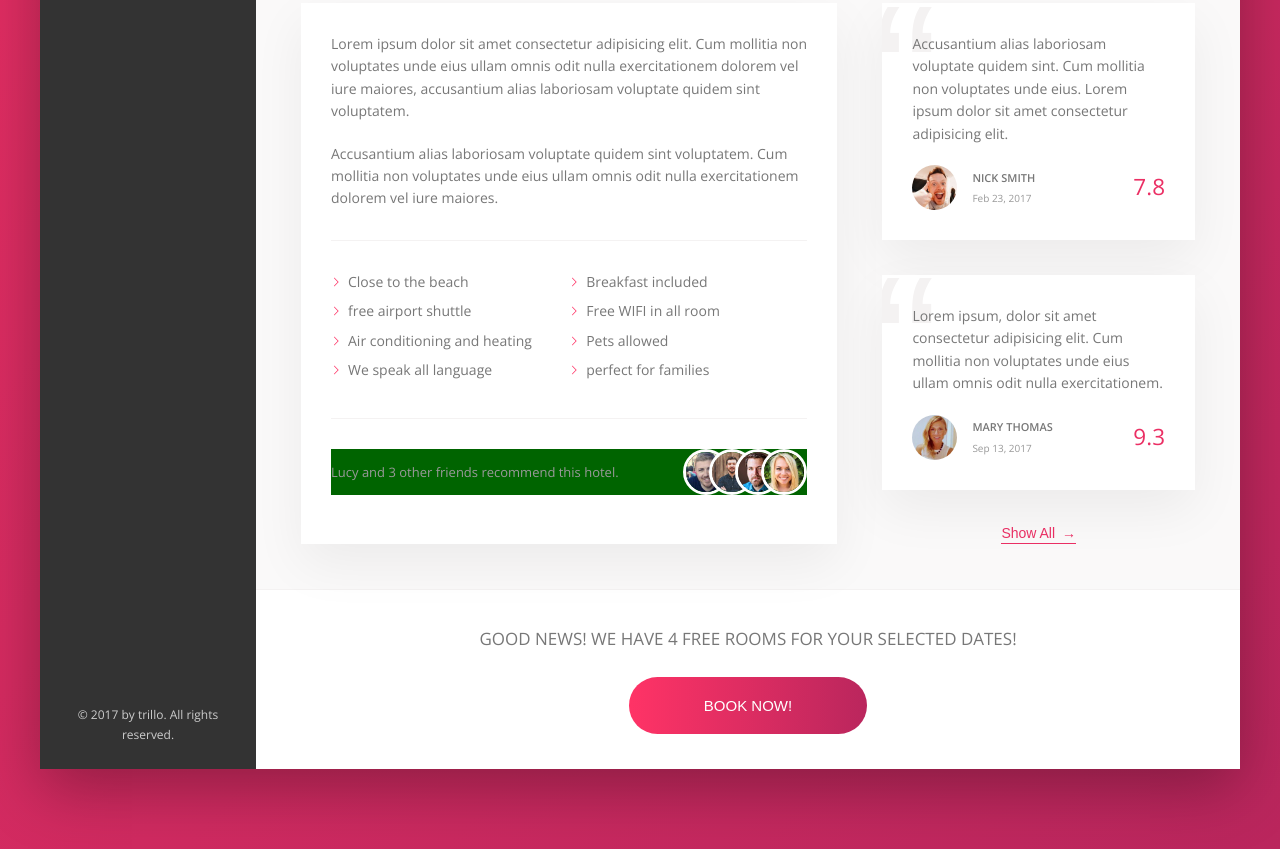
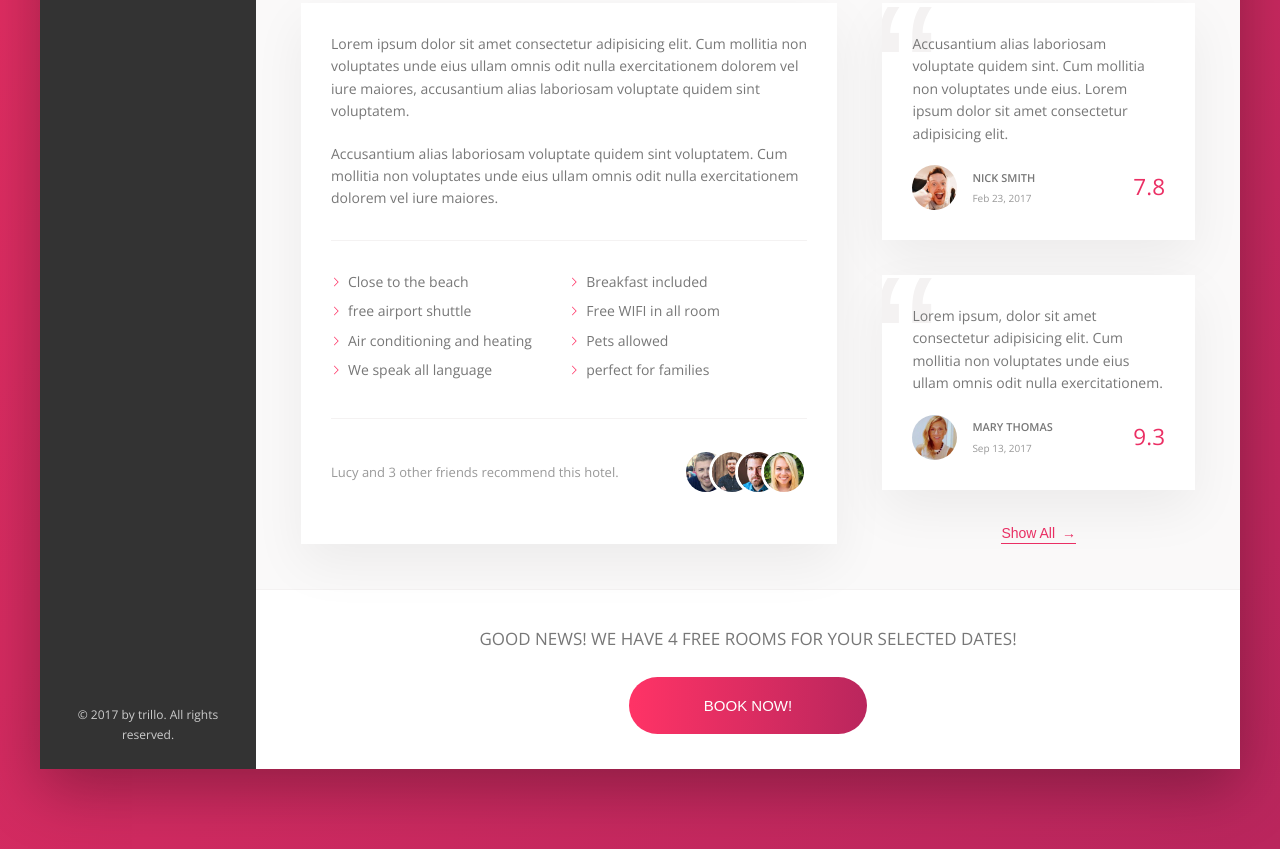
Before and after one commit to FariaParvinMegha/flexbox_trillo, a website: page index.html in a window 1280 px wide. Shown: the part 648-1497 px from the top of the page. Drawn offline with nearby package versions, Linux system fonts and the light colour scheme.

Commit message:
fixed-commit-1

```diff
--- a/sass/component.scss
+++ b/sass/component.scss
@@ -508,10 +508,6 @@
 ////////////////////////////////////////////
 // Recommend
 ////////////////////////////////////////////
-.recommend{
-    background-color: darkgreen;
-
-}
 .recommend {
     font-size: 1.3rem;
     color: var(--grey-dark-3);
```
Also changed, not shown: css/style.css.
